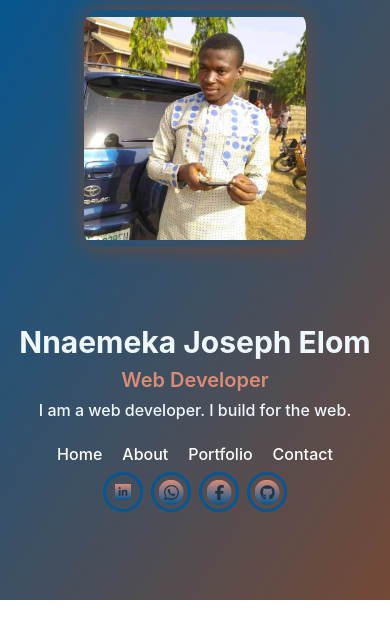
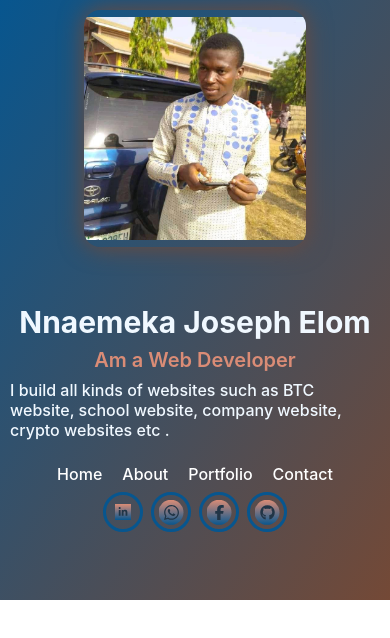
Before and after one commit to nnaemeka-11/myportfolio, a React (Vite) app: page / in a window 390 px wide. Shown: the top 638 px of the page. Built offline with nearby package versions, Linux system fonts and the light colour scheme.

Commit message:
responsive

```diff
--- a/src/pages/Home/Home.tsx
+++ b/src/pages/Home/Home.tsx
@@ -12,8 +12,11 @@ function Home() {
         </section>
         <section className={styles.Content}>
             <h1 className={styles.Name}>Nnaemeka Joseph Elom</h1>
-            <h3 className={styles.Description}>Web Developer</h3>
-            <p className={styles.Details}>I am a web developer. I build for the web.</p>
+            <h3 className={styles.Description}>Am a Web Developer</h3>
+
+            <p className={styles.Details}>I build all kinds of websites such
+            as BTC website, school website, company website, crypto websites etc
+            .</p>
             <NavBar />
             <aside className={styles.IconsContainer}>
             <a href="https://www.linkedin.com/in/nnaemeka11"><span className={styles.IconContainer}>
```
